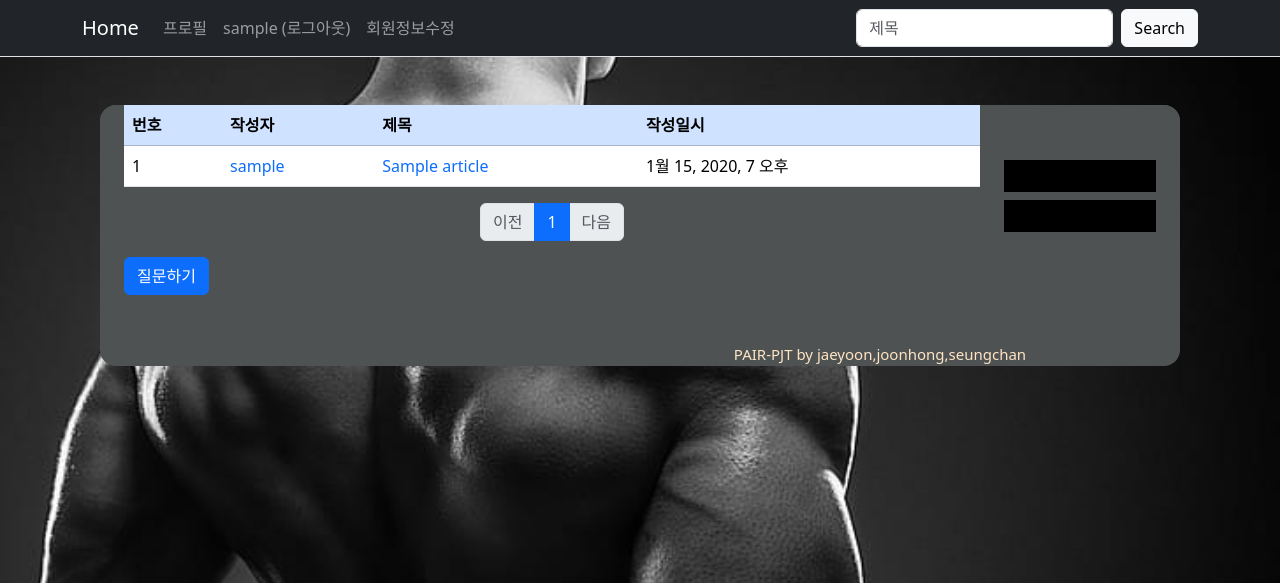
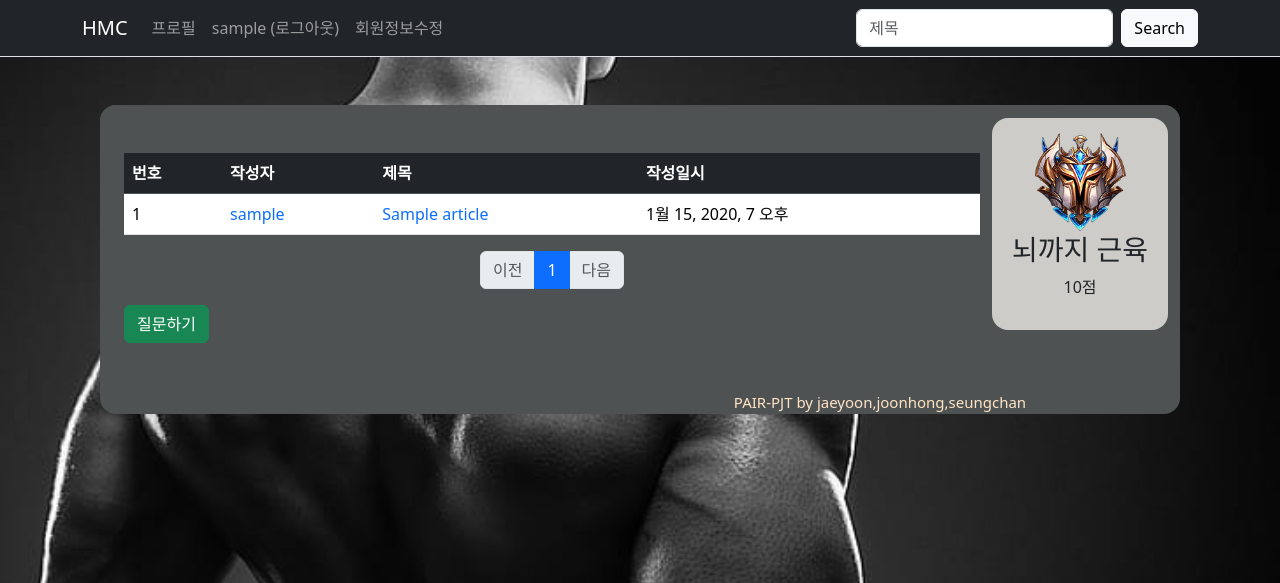
Before and after one commit to caretim/HMC, a Django app: page /articles/ in a window 1280 px wide; the page is wider, and only the part inside the window is pictured. Shown: the top 583 px of that part. Run offline with Django 3.2, Linux system fonts and the light colour scheme; a user stored in the database is signed in; tables that the repository leaves empty hold one stand-in row (values such as "Sample post"); some libraries are stand-ins or nearby versions.

Commit message:
htmlupdate

```diff
--- a/accounts/models.py
+++ b/accounts/models.py
@@ -25,3 +25,4 @@ class User(AbstractUser):
     )
     gender = MultiSelectField(choices=ge, max_choices=1)
     tier = models.IntegerField(default=0)
+    score = models.IntegerField(default=0)
--- a/accounts/templates/accounts/signup.html
+++ b/accounts/templates/accounts/signup.html
@@ -2,10 +2,12 @@
 {% load django_bootstrap5 %}
 
 {% block body %}
+<div class="container" style="padding: 40px 30px;">
 <h1> 회원가입 </h1>
 <form method="POST">
     {% csrf_token %}
     {% bootstrap_form form %}
-    {% bootstrap_button button_type='submit' content="OK" %}
+    <button type="submit" class="btn btn-success">가입</button>
 </form>
+</div>
 {% endblock body %}
--- a/accounts/views.py
+++ b/accounts/views.py
@@ -63,6 +63,7 @@ def signup(request):
                 else:
                     tier = 8
             user.tier = tier
+            user.score = score
             user.save()
             my_login(request, user)
             return redirect("articles:index")
@@ -162,6 +163,7 @@ def update(request, pk):
                 else:
                     tier = 8
         user.tier = tier
+        user.score = score
         user.save()
         return redirect("articles:index")
     else:
--- a/articles/templates/articles/index.html
+++ b/articles/templates/articles/index.html
@@ -5,9 +5,9 @@
 <div class="container my-3">
     <div class='row my-5 align-items-center'>
         <div class="col-lg-10">
-            <table class="table">
+            <table class="table mt-5">
                 <thead>
-                    <tr class="table-primary">
+                    <tr class="table-dark">
                         <th>번호</th>
                         <th>작성자</th>
                         <th>제목</th>
@@ -19,10 +19,11 @@
                     {% for article in articles %}
                     <tr>
                         <td>{{ forloop.counter }}</td>
-                        <td><a href="{% url 'accounts:detail' article.user.pk %}" style="text-decoration:none;">{{ article.user }}</a>
+                        <td>
+                        <a href="{% url 'accounts:detail' article.user.pk %}" style="text-decoration:none;">{{article.user }}</a>
                         </td>
                         <td>
-                            <a href="{% url 'articles:detail' article.pk %}" style="text-decoration:none;">{{ article.title }}</a>
+                            <a href="{% url 'articles:detail' article.pk %}" style="text-decoration:none;">{{article.title }}</a>
                         </td>
                         <td>{{ article.created_at }}</td>
                     </tr>
@@ -35,7 +36,7 @@
                 </tbody>
             </table>
 
-            <!-- 페이징처리 start-->
+               <!-- 페이징처리 start-->
             <ul class="pagination justify-content-center">
                 <!-- 이전페이지 -->
                 {% if articles.has_previous %}
@@ -77,28 +78,68 @@
             <!-- 페이징처리 end-->
 
             <div>
-                <a href="{% url 'articles:create' %}" class="btn btn-primary">질문하기</a>
+                <a href="{% url 'articles:create' %}" class="btn btn-success">질문하기</a>
             </div>
             <!-- 간편 로그인 -->
         </div>
+
         {% if request.user.is_authenticated %}
-        <div class="col-lg-2">
-            <div class="bg-black p-3 mb-2 bg-primary "> </div>
-            <div class="p-3 mb-2 bg-black "> </div>
+        <div class="col-lg-2 index-login-div text-center">
+            {%if user.tier == 1 %}
+            <img src="{% static 'images/t1.png' %}" height="100" width="100" alt="">
+            <h3>뇌까지 근육</h3>
+            <p> {{user.score}}점 </p>
+
+
+            {%elif user.tier == 2 %}
+            <img src="{% static 'images/t2.png' %}" height="100" width="100" alt="">
+            <h3>고인물</h3>
+            <p>{{user.score}}점</p>
+
+            {%elif user.tier == 3 %}
+            <img src="{% static 'images/t3.png' %}" height="100" width="100" alt="">
+            <h3>헬창</h3>
+            <p>{{user.score}}점</p>
+
+            {%elif user.tier == 4 %}
+            <img src="{% static 'images/t4.png' %}" height="100" width="100" alt="">
+            <h3>쫌 치네</h3>
+            <p>{{user.score}}점</p>
+
+            {%elif user.tier == 5 %}
+            <img src="{% static 'images/t5.png' %}" height="100" width="100" alt="">
+            <h3>헬린이</h3>
+            <p>{{user.score}}점</p>
+
+            {%elif user.tier == 6 %}
+            <img src="{% static 'images/t6.png' %}" height="100" width="100" alt="">
+            <h3>일반인</h3>
+            <p>{{user.score}}점</p>
+
+            {%elif user.tier == 7 %}
+            <img src="{% static 'images/t7.png' %}" height="100" width="100" alt="">
+            <h3>재활용가능</h3>
+            <p>{{user.score}}점</p>
+
+            {%elif user.tier == 8 %}
+            <img src="{% static 'images/t8.png' %}" height="100" width="100" alt="">
+            <h3>폐급</h3>
+            <p>{{user.score}}점</p>
+            {%endif%}
         </div>
 
         {% else %}
-        <div class="col-lg-2 ">
-                <form method="POST" action="{% url 'accounts:login' %}">
-                    {% csrf_token %}
-                    {% bootstrap_form form %}
-                    {% bootstrap_button button_type='submit' content="OK" %}
-                </form>
-            <div class="p-3 mb-2 bg-primary ">
-            </div>
+        <div class="col-lg-2 index-login-div " >
+            <form method="POST" action="{% url 'accounts:login' %}">
+                {% csrf_token %}
+                {% bootstrap_form form %}
+                <button type="submit" class="btn btn-success">로그인</button>
+            </form>
         </div>
+
         <!-- 간편 로그인 end-->
     </div>
     {% endif %}
+
 </div>
 {% endblock %}
--- a/static/css/style.css
+++ b/static/css/style.css
@@ -37,4 +37,11 @@
 .base-container-div {
     background-color: rgb(78, 82, 82);
     border-radius: 1rem;
-    margin-top: 3rem;}
+    margin-top: 3rem;
+}
+
+.index-login-div {
+    background-color: rgb(206, 204, 200);
+    border-radius: 1rem;
+    padding: 15px;
+}
--- a/templates/base.html
+++ b/templates/base.html
@@ -16,7 +16,7 @@
 <body class="bg-img">
     <nav class="navbar navbar-expand-lg navbar-dark border-bottom bg-dark mb-5">
         <div class="container">
-            <a href="{% url 'articles:index' %}" class="navbar-brand">Home</a>
+            <a href="{% url 'articles:index' %}" class="navbar-brand">HMC</a>
             <button class="navbar-toggler" type="button" data-bs-toggle="collapse"
                 data-bs-target="#navbarSupportedContent" aria-controls="navbarSupportedContent" aria-expanded="false"
                 aria-label="Toggle navigation">
```
Also changed, not shown: accounts/templates/accounts/detail.html (+34 -3 lines), accounts/templates/accounts/login.html (+10 -6 lines), accounts/templates/accounts/update.html (+4 -3 lines), articles/templates/articles/create.html (+9 -6 lines), articles/templates/articles/update.html (+4 -3 lines), accounts/migrations/0004_user_score.py (added).
